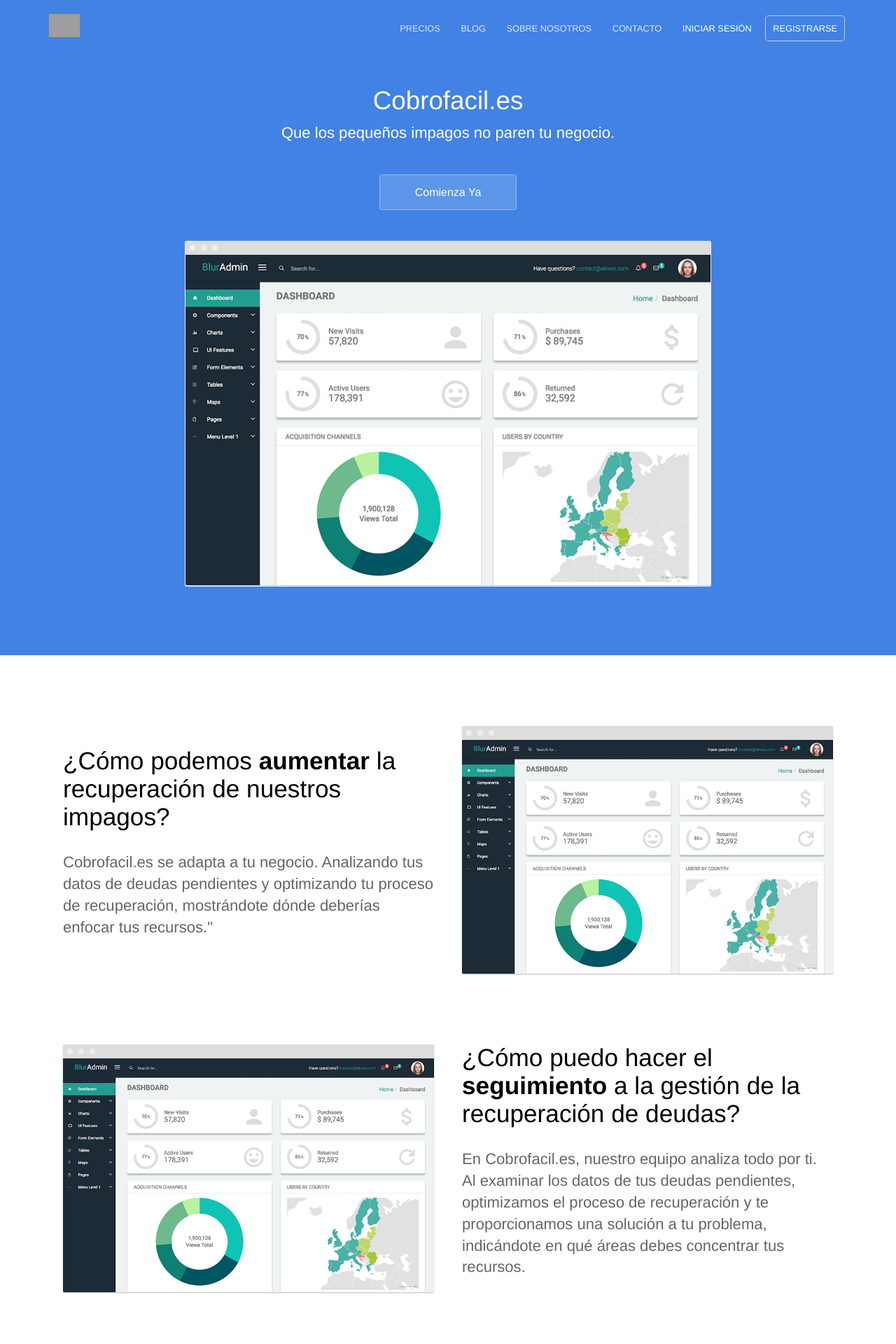
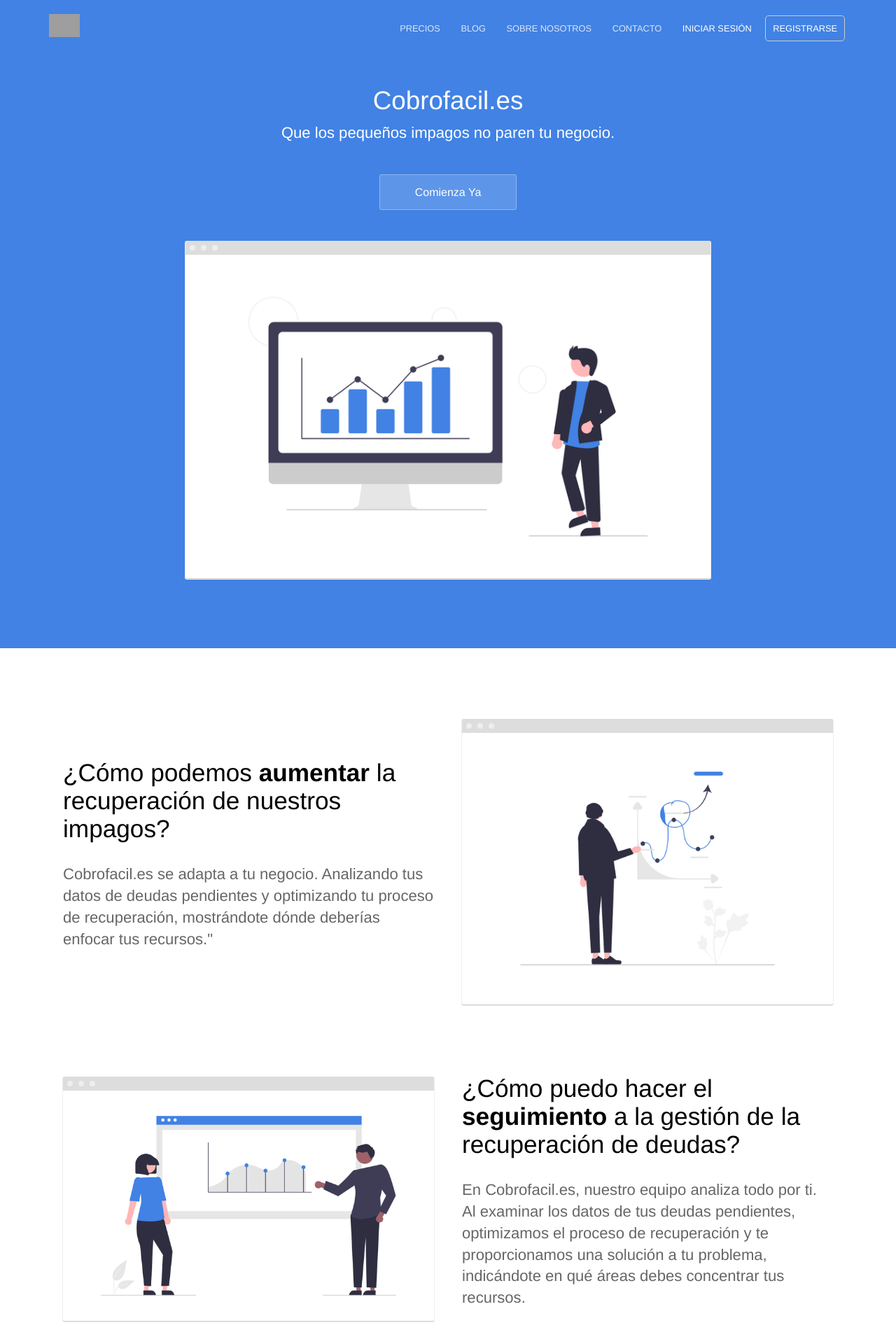
Before and after one commit to streaming10/cobrofacil, a Jekyll site: the page built from index.html, in a window 1280 px wide. Shown: the top 1920 px of the page at 70% size. Built offline with Jekyll 4.4.1, drawn with Linux system fonts in a browser that asks for light colours; grey boxes are pictures that could not be loaded.

Commit message:
Update index.html

```diff
--- a/index.html
+++ b/index.html
@@ -9,7 +9,7 @@
     <p class="subtext editable">Que los pequeños impagos no paren tu negocio.</p>
     <div class="cta button alt"><a href="{{ site.baseurl }}#bottom-cta">Comienza Ya</a></div>
     <div>
-      <img src="{{ site.baseurl }}/images/dashboard.png" alt="Screenshot" class="screenshot editable" />
+      <img src="{{ site.baseurl }}/images/undraw_finance_re_gnv2.png" alt="Screenshot" class="screenshot editable" />
     </div>
   </div>
 </section>
@@ -22,7 +22,7 @@
 				<p> Cobrofacil.es se adapta a tu negocio. Analizando tus datos de deudas pendientes y optimizando tu proceso de recuperación, mostrándote dónde deberías enfocar tus recursos."</p>
 			</div>
 			<div class="image">
-				<img src="{{ site.baseurl }}/images/dashboard.png" alt="Screenshot" class="screenshot editable" />
+				<img src="{{ site.baseurl }}/images/undraw_Financial_data_re_p0fl.png" alt="Screenshot" class="screenshot editable" />
 			</div>
 		</div>
 	</section>
@@ -34,7 +34,7 @@
 				<p>En Cobrofacil.es, nuestro equipo analiza todo por ti. Al examinar los datos de tus deudas pendientes, optimizamos el proceso de recuperación y te proporcionamos una solución a tu problema, indicándote en qué áreas debes concentrar tus recursos.</p>
 			</div>
 			<div class="image">
-				<img src="{{ site.baseurl }}/images/dashboard.png" alt="Screenshot" class="screenshot editable" />
+				<img src="{{ site.baseurl }}/images/undraw_Growth_analytics_re_pyxf.png" alt="Screenshot" class="screenshot editable" />
 			</div>
 		</div>
 	</section>
@@ -46,7 +46,7 @@
 				<p>Cobrofacil.es analiza los datos de tus deudas pendientes y optimiza el proceso de recuperación. Así, te proporcionamos proyecciones precisas para los próximos 90 días, permitiéndote enfocar tus recursos de manera efectiva.</p>
 			</div>
 			<div class="image">
-				<img src="{{ site.baseurl }}/images/dashboard.png" alt="Screenshot" class="screenshot editable" />
+				<img src="{{ site.baseurl }}/images/undraw_Online_calendar_re_wk3t.png" alt="Screenshot" class="screenshot editable" />
 			</div>
 		</div>
 	</section>
```
